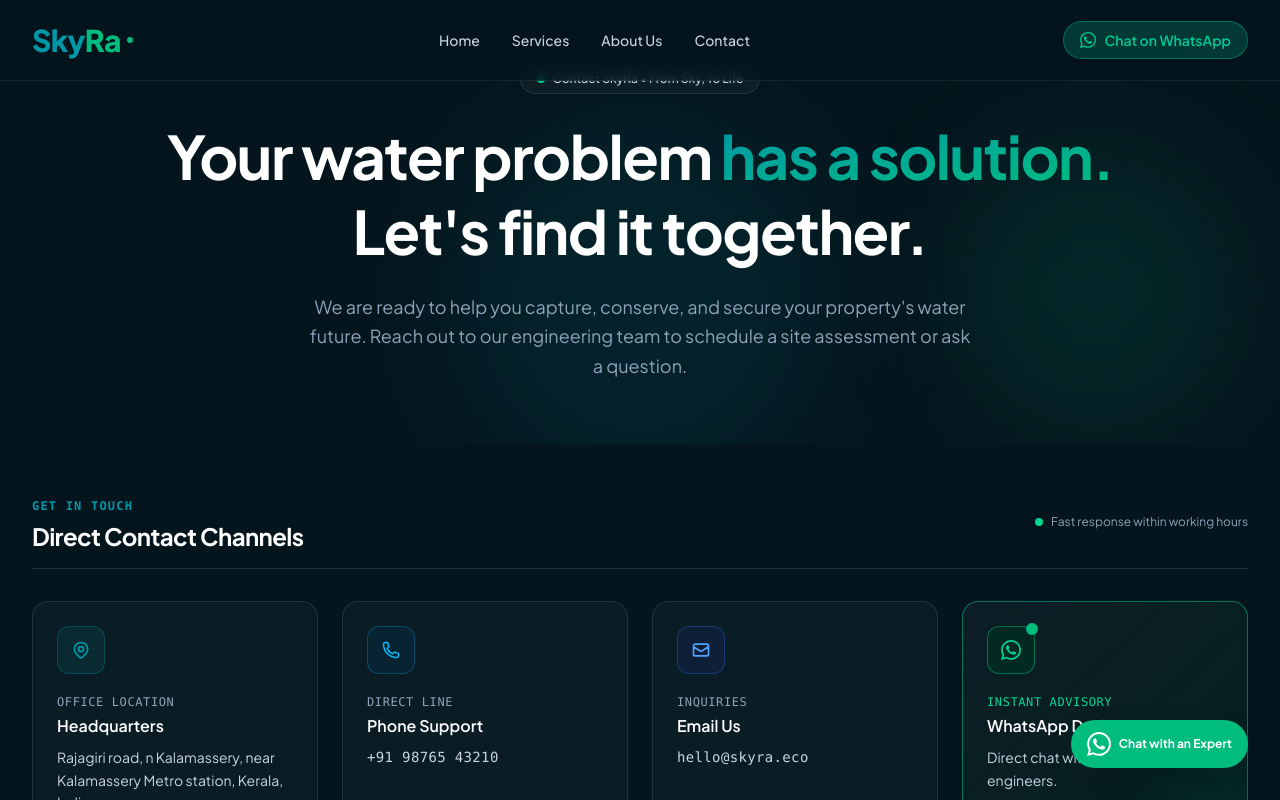
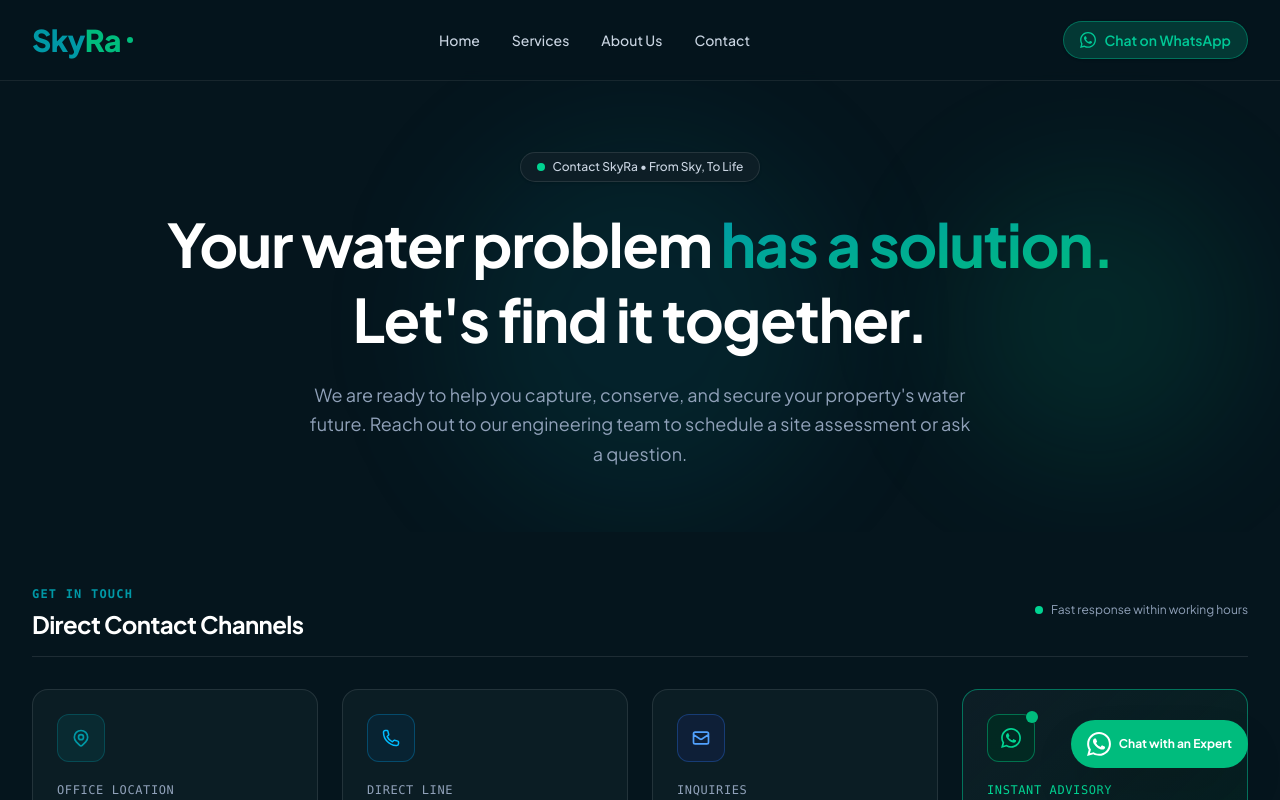
Before and after one commit to Arcnetic-pvt-ltd/SkyraWeb, a Next.js app: page /contact in a window 1280 px wide. Shown: the top 800 px of the page. Built offline with nearby package versions, Linux system fonts and the light colour scheme.

Commit message:
fix (contact): top padding

```diff
--- a/src/components/contact/contact-hero.tsx
+++ b/src/components/contact/contact-hero.tsx
@@ -3,13 +3,22 @@ import { Container } from "@/components/ui/container";
 /** Contact Hero. Source: HTML reference build. */
 export function ContactHero() {
   return (
-    <section className="relative overflow-hidden bg-ink pb-16 pt-12 lg:pt-16">
-      <div aria-hidden="true" className="pointer-events-none absolute left-1/2 top-1/4 size-96 -translate-x-1/2 rounded-full bg-brand-teal/10 blur-3xl" />
-      <div aria-hidden="true" className="pointer-events-none absolute right-10 top-1/3 size-72 rounded-full bg-brand-green/10 blur-3xl" />
+    <section className="relative overflow-hidden bg-ink pb-16 pt-12 lg:pt-38">
+      <div
+        aria-hidden="true"
+        className="pointer-events-none absolute left-1/2 top-1/4 size-96 -translate-x-1/2 rounded-full bg-brand-teal/10 blur-3xl"
+      />
+      <div
+        aria-hidden="true"
+        className="pointer-events-none absolute right-10 top-1/3 size-72 rounded-full bg-brand-green/10 blur-3xl"
+      />
 
       <Container className="relative z-10 mx-auto max-w-4xl text-center">
         <div className="mb-6 inline-flex items-center gap-2 rounded-full border border-white/10 bg-ink-elevated px-4 py-1.5 text-xs font-medium text-slate-300 shadow-sm">
-          <span aria-hidden="true" className="size-2 animate-pulse rounded-full bg-emerald-400" />
+          <span
+            aria-hidden="true"
+            className="size-2 animate-pulse rounded-full bg-emerald-400"
+          />
           Contact SkyRa • From Sky, To Life
         </div>
 
```
